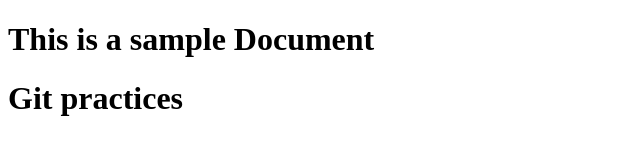
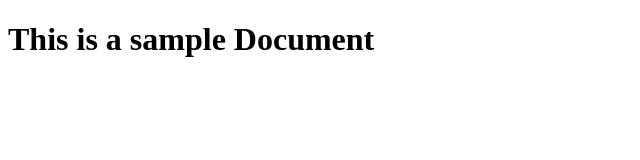
Before and after one commit to nettemrahul/98R_Tasks, a plain HTML site: page test.html in a window 1280 px wide. Shown: the whole page, without its empty margins (0-640 px from the left). Drawn offline with Linux system fonts and the light colour scheme.

Commit message:
Update test.html

```diff
--- a/test.html
+++ b/test.html
@@ -8,8 +8,5 @@
 <body>
     <h1>This is a sample Document</h1>
 
-    <h1>Git practices
-
-    </h1>
 </body>
 </html>
```
